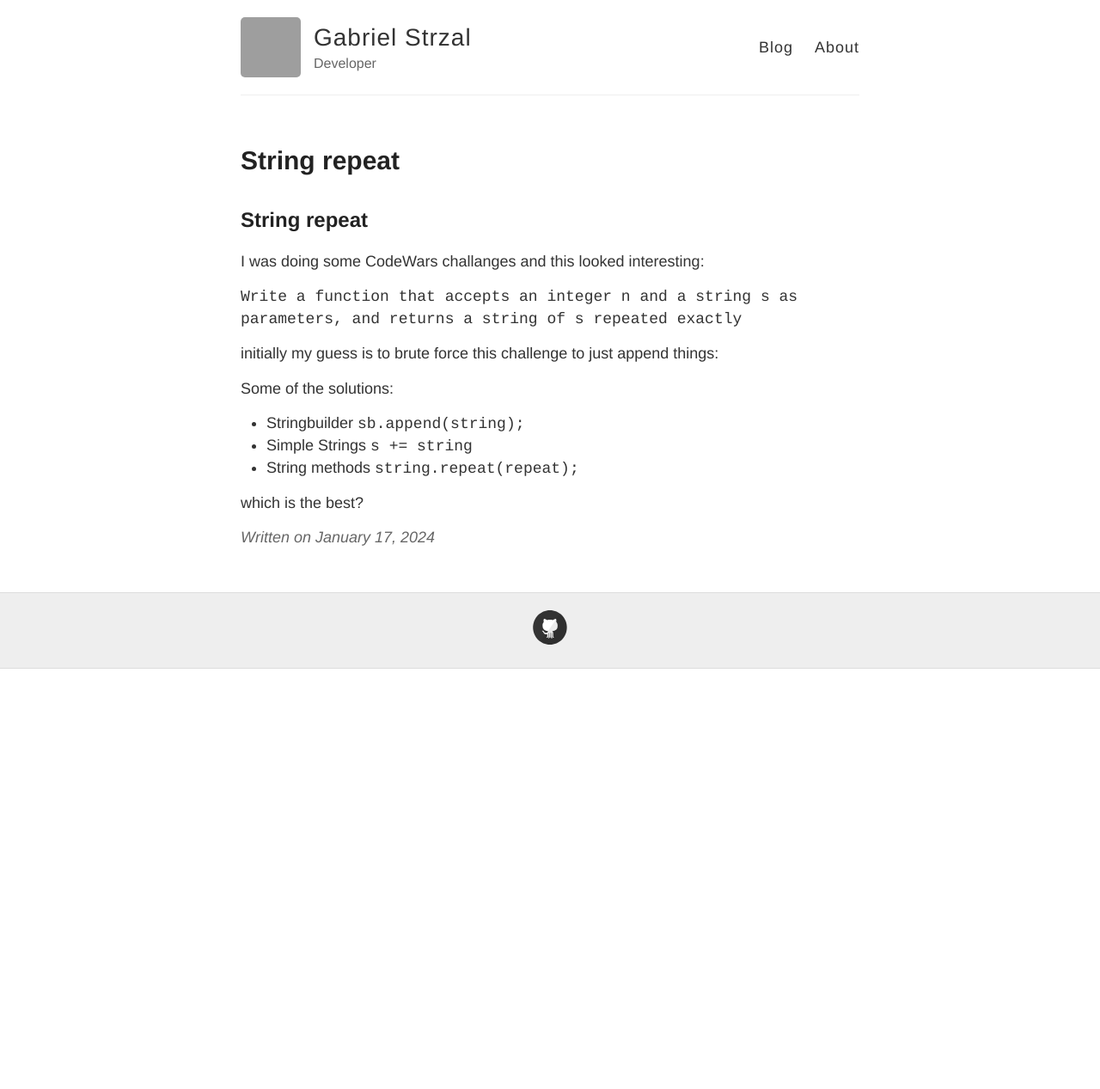
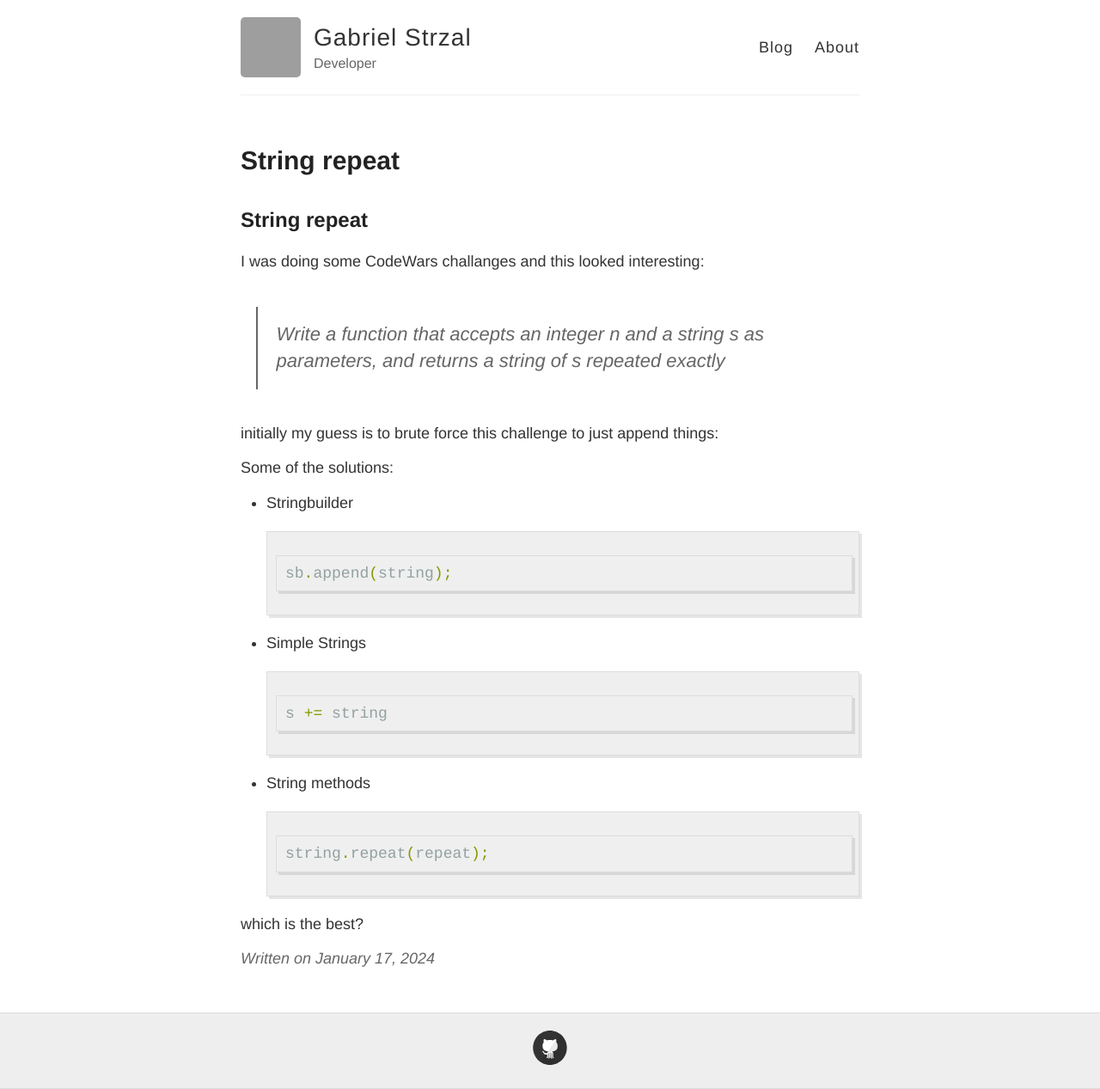
Before and after one commit to GabrielStrzal/gabrielstrzal.github.io, a Jekyll site: the page built from _posts/2024-01-17-String-Repeat.md, in a window 1280 px wide. Shown: the whole page at 86% size. Built offline with Jekyll 4.4.1, drawn with Linux system fonts in a browser that asks for light colours; before the commit the page ends 900 px from its top, so only the background shows below that; grey boxes are pictures that could not be loaded.

Commit message:
Update 2024-01-17-String-Repeat.md

````diff
--- a/_posts/2024-01-17-String-Repeat.md
+++ b/_posts/2024-01-17-String-Repeat.md
@@ -9,16 +9,22 @@ tag: codewars
 
 I was doing some CodeWars challanges and this looked interesting:
 
-```Write a function that accepts an integer n and a string s as parameters, and returns a string of s repeated exactly```
+> Write a function that accepts an integer n and a string s as parameters, and returns a string of s repeated exactly
 
 initially my guess is to brute force this challenge to just append things:
 
 Some of the solutions:
 - Stringbuilder
-  ```sb.append(string);```
+  ```java
+  sb.append(string);
+  ```
 - Simple Strings
-  ```s += string```
+  ```java
+  s += string
+  ```
 - String methods
-  ```string.repeat(repeat);```
+  ```java
+  string.repeat(repeat);
+  ```
 
 which is the best?
````
